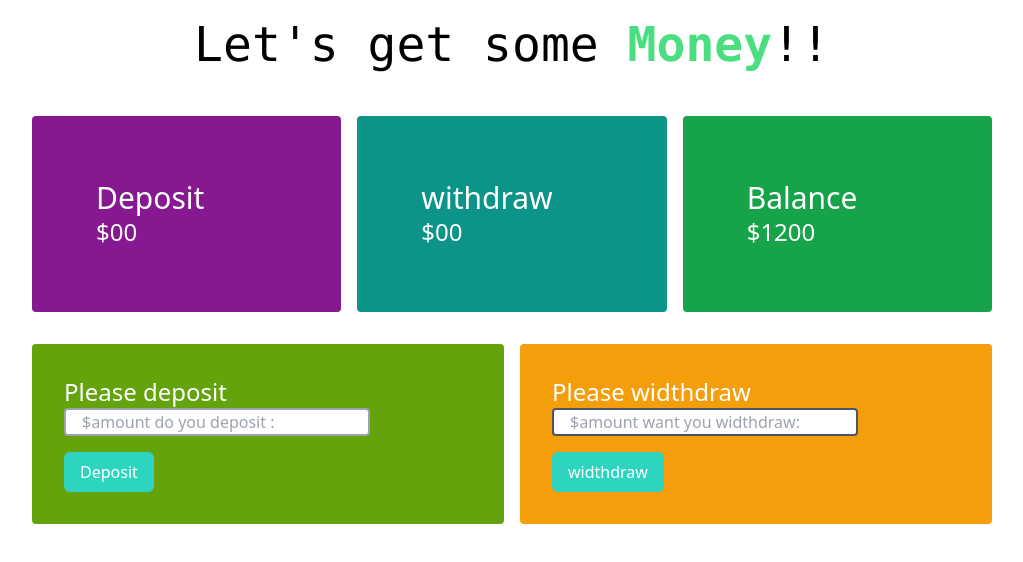
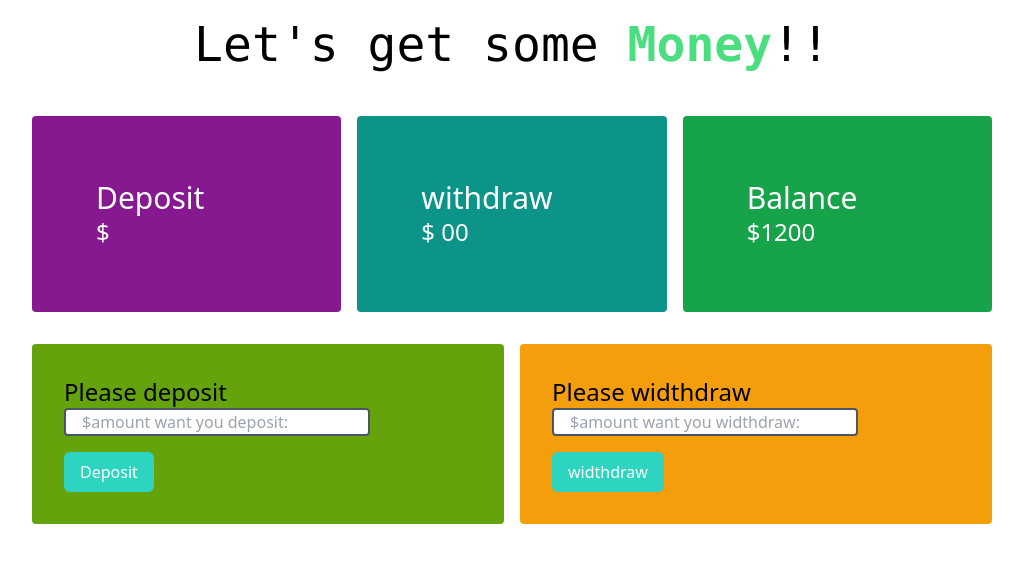
Before and after one commit to Shuvapandit/Bank_managment_system, a plain HTML site: page banking.html in a window 1280 px wide. Both pictures are taken after a click on the button "Deposit". Shown: the whole page, without its empty margins (128-1151 px from the left). Drawn offline with nearby package versions, Linux system fonts and the light colour scheme.

Commit message:
functionality updated

```diff
--- a/banking.html
+++ b/banking.html
@@ -19,14 +19,14 @@
                     <div class="bg-fuchsia-800 p-16 rounded">
                         <h3 class="text-3xl">Deposit
                         </h3>
-                        <h4 class="text-2xl">$00
+                        <h4 class="text-2xl">$ <span id="dpottl">00</span>
                         </h4>
 
                     </div>
                     <div class="bg-teal-600	 p-16 rounded">
                         <h3 class="text-3xl">withdraw
                         </h3>
-                        <h4 class="text-2xl">$00
+                        <h4 class="text-2xl">$ <span  id="widthdrawtotal">00</span>
                         </h4>
 
                     </div>
@@ -40,26 +40,29 @@
 
                 </div>
             </section>
+
             <!--Deposit and width draw-->
-            <section class="mt-8  text-white	">
-                <div class="grid grid-cols-2   gap-4	">
+            <section class="mt-8  	">
+                <div class="grid grid-cols-2  gap-4	">
                     <div class="p-8 bg-lime-600	 rounded	 ">
 
  <h3 class="text-2xl "> Please deposit</h3>
 
  <div >
-    <input id="deposit_amount" class="border-2 border-gray-400	 rounded block w-3/4 mb-4 px-4"type="text" placeholder="$amount do you deposit :">
-
-    <button id="login-submit" class="bg-teal-400	rounded-md px-4 py-2 font-medium text-white	">Deposit</button>
+    <input id="depo_amount" class="border-2 border-gray-600	 rounded block w-3/4 mb-4 px-4"type="text" placeholder="$amount want you deposit:">
+    <button id="deposit-btn" class="bg-teal-400	rounded-md px-4 py-2 font-medium text-white	">Deposit</button>
 </div>
                     </div>
+                    <!--widthdraw-->
 
-                    <div class="p-8 bg-amber-500	 rounded	 ">
- <h3 class="text-2xl "> Please widthdraw</h3>
- <div >
-    <input id="widthdraw_amount" class="border-2 border-gray-600	 rounded block w-3/4 mb-4 px-4"type="text" placeholder="$amount want you widthdraw:">
 
-    <button id="login-submit" class="bg-teal-400	rounded-md px-4 py-2 font-medium text-white	">widthdraw</button>
+    <div class="p-8 bg-amber-500	 rounded	 ">
+        <h3 class="text-2xl "> Please widthdraw</h3>
+        <div >
+           <input id="widthdraw_amount" class="border-2 border-gray-600	 rounded block w-3/4 mb-4 px-4"type="text" placeholder="$amount want you widthdraw:">
+
+           <button id="widthdraw-btn" class="bg-teal-400	rounded-md px-4 py-2 font-medium text-white	">widthdraw</button>
+       </div>
 </div>
                     </div>
 
@@ -68,6 +71,6 @@
             </section>
 
         </main>
-
+        <script src="banking.js"></script>
 </body>
 </html>
--- /dev/null
+++ b/banking.js
@@ -0,0 +1,27 @@
+  //deposit
+  document.getElementById('deposit-btn').addEventListener('click',function(){
+
+      const depoinput=document.getElementById('depo_amount');
+      const depoamount=depoinput.value;
+      console.log(depoamount)
+      const depototal=document.getElementById('dpottl');
+    depototal.innerText= depoamount;
+    //clear  depo input field
+    depoinput.value='';
+
+
+
+  })
+
+
+    //widthdraw
+    document.getElementById('widthdraw-btn').addEventListener('click',function(){
+    const widthdrawInput=document.getElementById('widthdraw_amount');
+    const widthdrawAmount=widthdrawInput.value;
+    console.log(widthdrawAmount)
+    const widthdrawtotal=document.getElementById('widthdrawtotal');
+    widthdrawtotal.innerText= widthdrawAmount;
+    //clear widthdraw input field
+    widthdrawInput.value='';
+
+    })
```
Also changed, not shown: index.html (+1 -19 lines), main.js (+16 -0 lines).
